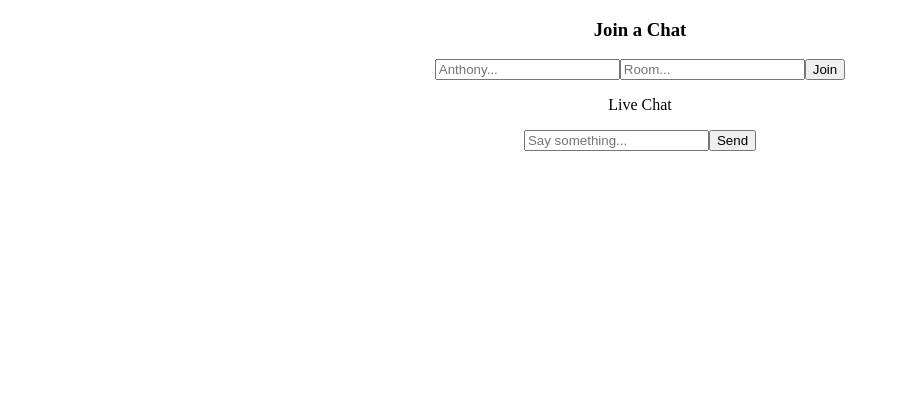
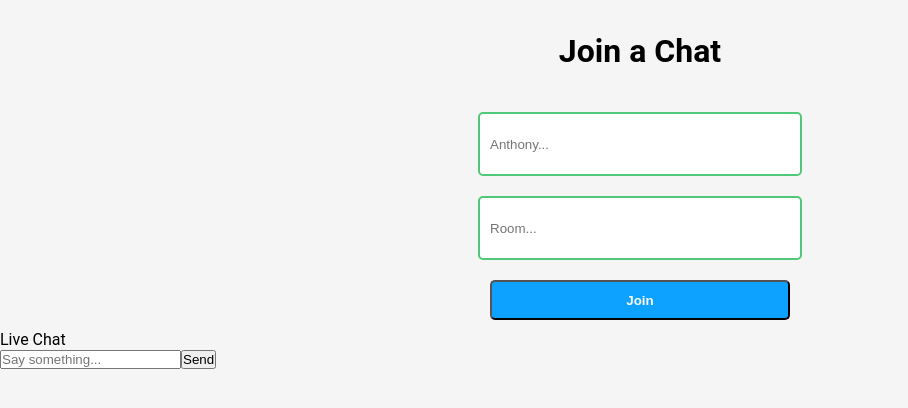
Before and after one commit to aciardelli/globalingo, a React (Create React App) app in the folder client/: page / in a window 1280 px wide. Shown: the top 408 px of the page, without its empty margins (0-908 px from the left). Built offline with nearby package versions, Linux system fonts and the light colour scheme; no server answers.

Commit message:
Added styling and finished communication between sockets

```diff
--- a/client/src/App.css
+++ b/client/src/App.css
@@ -1,38 +1,50 @@
-.App {
-  text-align: center;
+* {
+  margin: 0;
+  padding: 0;
 }
 
-.App-logo {
-  height: 40vmin;
-  pointer-events: none;
+root{
+  --blue: #0da2ff;
+  --green: #50c878;
 }
 
-@media (prefers-reduced-motion: no-preference) {
-  .App-logo {
-    animation: App-logo-spin infinite 20s linear;
-  }
+body {
+  font-family: "Roboto", sans-serif;
+  background-color: #f5f5f5;
 }
 
-.App-header {
-  background-color: #282c34;
-  min-height: 100vh;
+.sign-in {
   display: flex;
+  justify-content: center;
+  align-items: center;
   flex-direction: column;
-  align-items: center;
-  justify-content: center;
-  font-size: calc(10px + 2vmin);
-  color: white;
 }
 
-.App-link {
-  color: #61dafb;
+.sign-in h3 {
+  font-size: 2rem;
+  font-weight: bold;
+  padding: 2rem 0;
 }
 
-@keyframes App-logo-spin {
-  from {
-    transform: rotate(0deg);
-  }
-  to {
-    transform: rotate(360deg);
-  }
+.sign-in input {
+  width: 300px;
+  height: 40px;
+  margin: 10px;
+  padding: 10px;
+  border-radius: 5px;
+  outline: none;
+  border: 2px solid #50c878;
 }
+
+.sign-in button {
+  width: 300px;
+  height: 40px;
+  margin: 10px;
+  padding: 10px;
+  border-radius: 5px;
+  outline: none;
+  background-color: #0da2ff;
+  color: white;
+  font-weight: bold;
+  cursor: pointer;
+}
--- a/client/src/App.js
+++ b/client/src/App.js
@@ -18,10 +18,12 @@ function App() {
 
   return (
     <div className="App">
-      <h3>Join a Chat</h3>
-      <input type="text" placeholder='Anthony...' onChange={(event) => {setUsername(event.target.value)}}/>
-      <input type="text" placeholder='Room...' onChange={(event) => {setRoom(event.target.value)}}/>
-      <button onClick={joinRoom}>Join</button>
+      <div className="sign-in">
+        <h3>Join a Chat</h3>
+        <input id="username" type="text" placeholder='Anthony...' onChange={(event) => {setUsername(event.target.value)}}/>
+        <input id="roomid" type="text" placeholder='Room...' onChange={(event) => {setRoom(event.target.value)}}/>
+        <button onClick={joinRoom}>Join</button>
+      </div>
 
       <Chat socket={socket} username={username} room={room} />
     </div>
--- a/client/src/Chat.js
+++ b/client/src/Chat.js
@@ -1,4 +1,4 @@
-import React from 'react'
+import React, { useEffect } from 'react'
 
 function Chat({ socket, username, room }) {
 
@@ -17,8 +17,14 @@ function Chat({ socket, username, room }) {
         }
     }
 
+    useEffect(() => {
+        socket.on("receive_message", (msgData) => {
+            console.log(msgData);
+        })
+    }, [socket]);
+
   return (
-    <div>
+    <div className="chat-room">
         <div className="chat-header">
             <p>Live Chat</p>
         </div>
```
Also changed, not shown: 1 other file (tests, documents, lock files or other folders).
